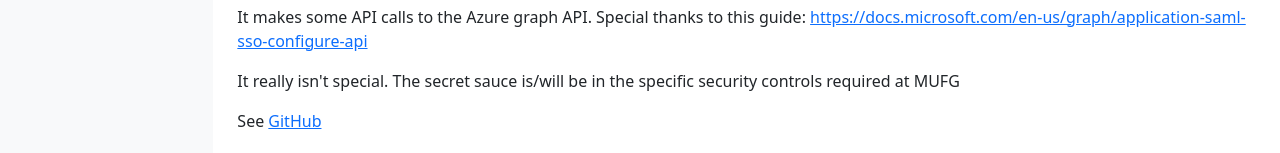
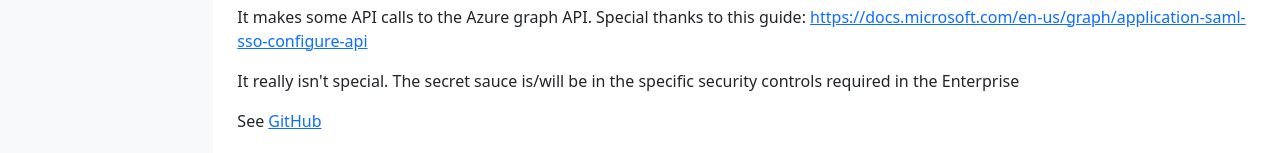
Before and after one commit to briansimoni/service-meow, a website: page views/index.html in a window 1280 px wide. Shown: the part 502-655 px from the top of the page. Drawn offline with nearby package versions, Linux system fonts and the light colour scheme; files that its build step writes are made by us from their sources.

Commit message:
Update index.html

```diff
--- a/views/index.html
+++ b/views/index.html
@@ -26,7 +26,7 @@
     <a href="https://docs.microsoft.com/en-us/graph/application-saml-sso-configure-api">https://docs.microsoft.com/en-us/graph/application-saml-sso-configure-api</a>
   </p>
 
-  <p>It really isn't special. The secret sauce is/will be in the specific security controls required at MUFG</p>
+  <p>It really isn't special. The secret sauce is/will be in the specific security controls required in the Enterprise</p>
 
   <p>See <a href="https://github.com/briansimoni/service-meow">GitHub</a></p>
 
```
